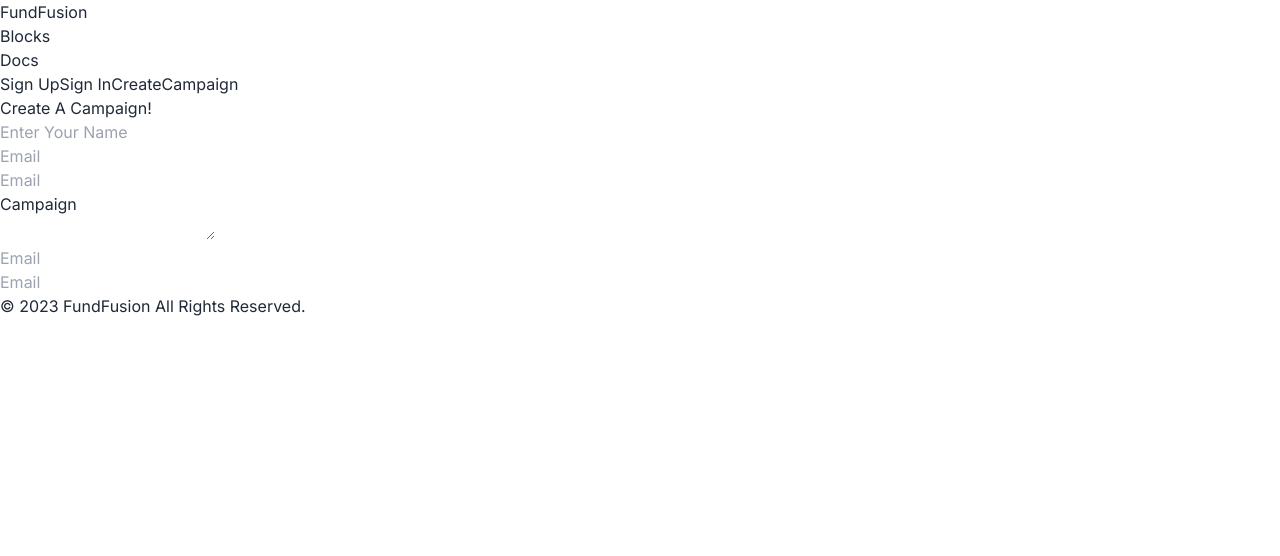
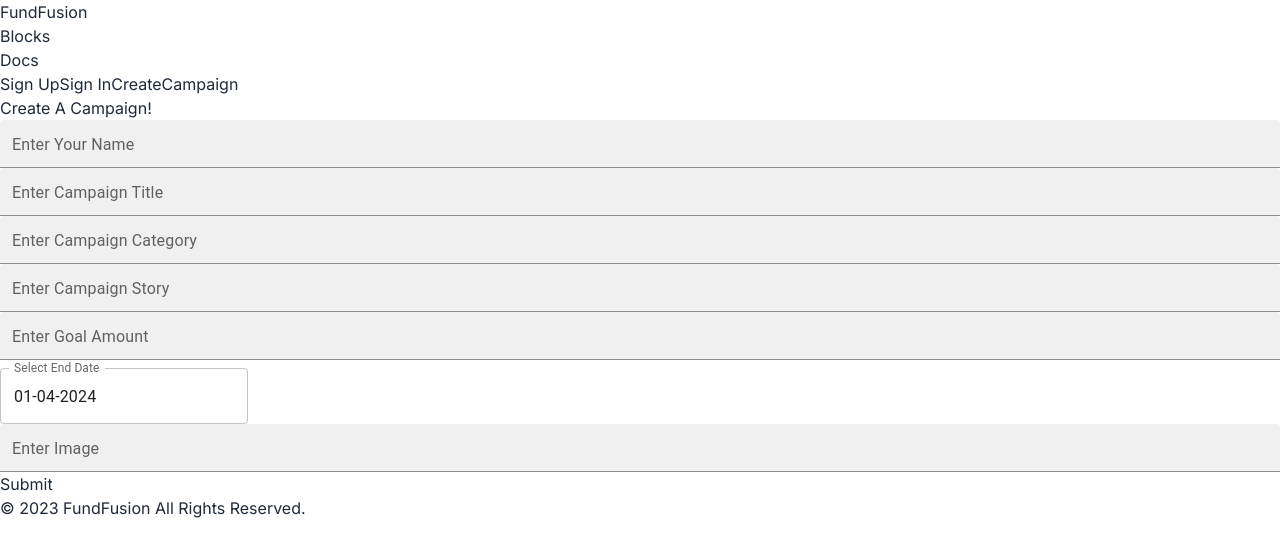
Before and after one commit to Niravgajera1/DemoFinal, a Next.js app: page /CreateCampaign in a window 1280 px wide. Shown: the top 556 px of the page. Built offline with nearby package versions, Linux system fonts and the light colour scheme.

Commit message:
change in create campaign

```diff
--- a/package.json
+++ b/package.json
@@ -13,7 +13,7 @@
     "@emotion/react": "^11.11.4",
     "@emotion/styled": "^11.11.5",
     "@material-tailwind/react": "^2.1.9",
-    "@mui/material": "^5.15.14",
+    "@mui/material": "^5.15.15",
     "@mui/x-date-pickers": "^7.1.0",
     "aos": "^3.0.0-beta.6",
     "bootstrap": "^5.3.3",
--- a/src/app/CreateCampaign/page.tsx
+++ b/src/app/CreateCampaign/page.tsx
@@ -2,15 +2,16 @@
 import React, { useState } from "react";
 import Navbar from "@/app/components/navbar";
 import Footer from "../components/footer";
+import TextField from "@mui/material/TextField";
+import DatePicker from "@/app/components/Date";
 
 const createCampaign = () => {
-  const currentDate = new Date().toISOString().split("T")[0];
   return (
     <>
       <Navbar />
 
       <div className="flex flex-col  justify-center items-center h-screen bg-slate-400">
-        <div className="flex flex-col gap-6 justify-center items-center p-6 rounded-lg shadow-xl backdrop-blur-xm bg-black/30">
+        <div className="flex flex-col gap-6 justify-center items-center p-6 rounded-lg shadow-xl backdrop-blur-xm bg-white/30">
           <div className="bg-zinc-400 flex flex-col justify-center p-1/2 rounded-lg ">
             <h4 className="justify-center m-2 p-2 text-2xl font-semibold">
               Create A Campaign!
@@ -18,51 +19,76 @@ const createCampaign = () => {
           </div>
           <div className=" relative flex flex-row gap-5 items-center justify-center">
             <div className="relative h-11 w-full min-w-[200px]">
-              <input
-                type="text"
-                name="yourname"
-                className="appearance-none block w-full px-3 py-2 border border-gray-300 rounded-md placeholder-gray-500 focus:outline-none focus:ring-2 focus:ring-blue-600 focus:border-transparent transition duration-300 ease-in-out"
-                placeholder="Enter Your Name"
+              <TextField
+                size="small"
+                fullWidth
+                id="outlined-basic"
+                label="Enter Your Name"
+                variant="filled"
+                color="info"
               />
             </div>
             <div className="relative h-11 w-full min-w-[200px]">
-              <input
-                type="text"
-                name="email"
-                className="appearance-none block w-full px-3 py-2 border border-gray-300 rounded-md placeholder-gray-500 focus:outline-none focus:ring-2 focus:ring-blue-600 focus:border-transparent transition duration-300 ease-in-out"
-                placeholder="Email"
+              <TextField
+                size="small"
+                fullWidth
+                id="outlined-basic"
+                label="Enter Campaign Title "
+                variant="filled"
+                color="info"
               />
             </div>
             <div className="relative h-11 w-full min-w-[200px]">
-              <input
-                type="text"
-                name="email"
-                className="appearance-none block w-full px-3 py-2 border border-gray-300 rounded-md placeholder-gray-500 focus:outline-none focus:ring-2 focus:ring-blue-600 focus:border-transparent transition duration-300 ease-in-out"
-                placeholder="Email"
+              <TextField
+                size="small"
+                fullWidth
+                id="outlined-basic"
+                label="Enter Campaign Category"
+                variant="filled"
+                color="info"
               />
             </div>
           </div>
-          <div className="relative w-full min-w-[200px]">
-            <textarea>Campaign</textarea>
+          <div className="relative w-full min-w-[200px] font-black">
+            <TextField
+              size="small"
+              fullWidth
+              id="outlined-basic"
+              label="Enter Campaign Story"
+              variant="filled"
+              color="info"
+            />
           </div>
-          <div className="flex flex-row gap-2  items-center justify-center">
+          <div className="flex flex-row gap-10 items-center justify-center">
             <div className="relative h-11 w-full min-w-[200px]">
-              <input
-                type="text"
-                name="email"
-                className="appearance-none block w-full px-3 py-2 border border-gray-300 rounded-md placeholder-gray-500 focus:outline-none focus:ring-2 focus:ring-blue-600 focus:border-transparent transition duration-300 ease-in-out"
-                placeholder="Email"
+              <TextField
+                size="small"
+                fullWidth
+                id="outlined-basic"
+                label="Enter Goal Amount"
+                variant="filled"
+                color="info"
               />
             </div>
-            <div className="relative h-11 w-full min-w-[200px]">
-              <input
-                type="text"
-                name="email"
-                className="appearance-none block w-full px-3 py-2 border border-gray-300 rounded-md placeholder-gray-500 focus:outline-none focus:ring-2 focus:ring-blue-600 focus:border-transparent transition duration-300 ease-in-out"
-                placeholder="Email"
+            <div className="relative  w-full min-w-[200px]">
+              <DatePicker />
+            </div>
+          </div>
+          <div className="relative h-11 w-full min-w-[200px]">
+            <div className="relative w-full min-w-[200px]">
+              <TextField
+                size="small"
+                fullWidth
+                id="outlined-basic"
+                label="Enter Image"
+                variant="filled"
+                color="info"
               />
             </div>
           </div>
+          <button className="bg-stone-700 text-white p-2 w-full rounded-lg text-center hover:border hover:bg-stone-600 hover:border-stone-700 hover:text-stone-800 transfrom duration-300">
+            Submit
+          </button>
         </div>
       </div>
       <Footer />
--- a/src/app/components/CardComponet.tsx
+++ b/src/app/components/CardComponet.tsx
@@ -39,10 +39,7 @@ const Card: React.FC = () => {
         >
           <div className="card w-96 bg-base-100 shadow-2xl">
             <figure>
-              <img
-                src="https://daisyui.com/images/stock/photo-1606107557195-0e29a4b5b4aa.jpg"
-                alt="Shoes"
-              />
+              <img src={item.imageUrl} alt="Shoes" />
             </figure>
             <div className="card-normal">
               <h2 className="card-title p-4">{item.title}</h2>
--- /dev/null
+++ b/src/app/components/Date.tsx
@@ -0,0 +1,22 @@
+import * as React from "react";
+import { DemoContainer } from "@mui/x-date-pickers/internals/demo";
+import { AdapterDayjs } from "@mui/x-date-pickers/AdapterDayjs";
+import { LocalizationProvider } from "@mui/x-date-pickers/LocalizationProvider";
+import { DatePicker } from "@mui/x-date-pickers/DatePicker";
+import dayjs from "dayjs";
+
+export default function BasicDatePicker() {
+  const currentDate = new Date().toISOString().split("T")[0];
+  return (
+    <LocalizationProvider dateAdapter={AdapterDayjs}>
+      <DemoContainer components={["DatePicker"]}>
+        <DatePicker
+          format="DD-MM-YYYY"
+          label="Select End Date"
+          minDate={dayjs(currentDate)}
+          defaultValue={dayjs(currentDate)}
+        />
+      </DemoContainer>
+    </LocalizationProvider>
+  );
+}
--- a/src/app/page.tsx
+++ b/src/app/page.tsx
@@ -4,6 +4,8 @@ import Footer from "./components/footer";
 import Navbar from "./components/navbar";
 import "./globals.css";
 import Link from "next/link";
+import createCampaign from "./CreateCampaign/page";
+
 const Home: React.FC = () => {
   return (
     <main className="flex flex-col h-screen">
```
Also changed, not shown: src/app/components/SignUpForm.tsx (+3 -8 lines), 1 other file (tests, documents, lock files or other folders).
